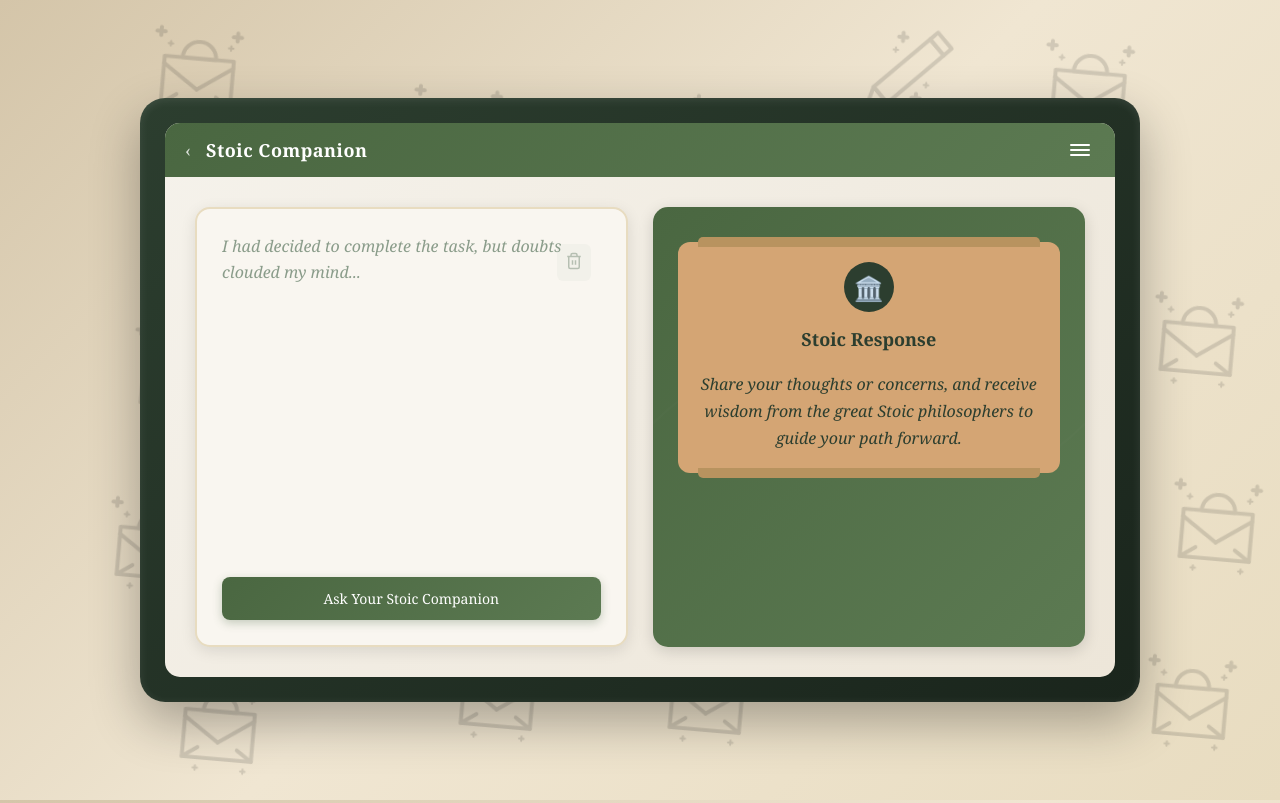
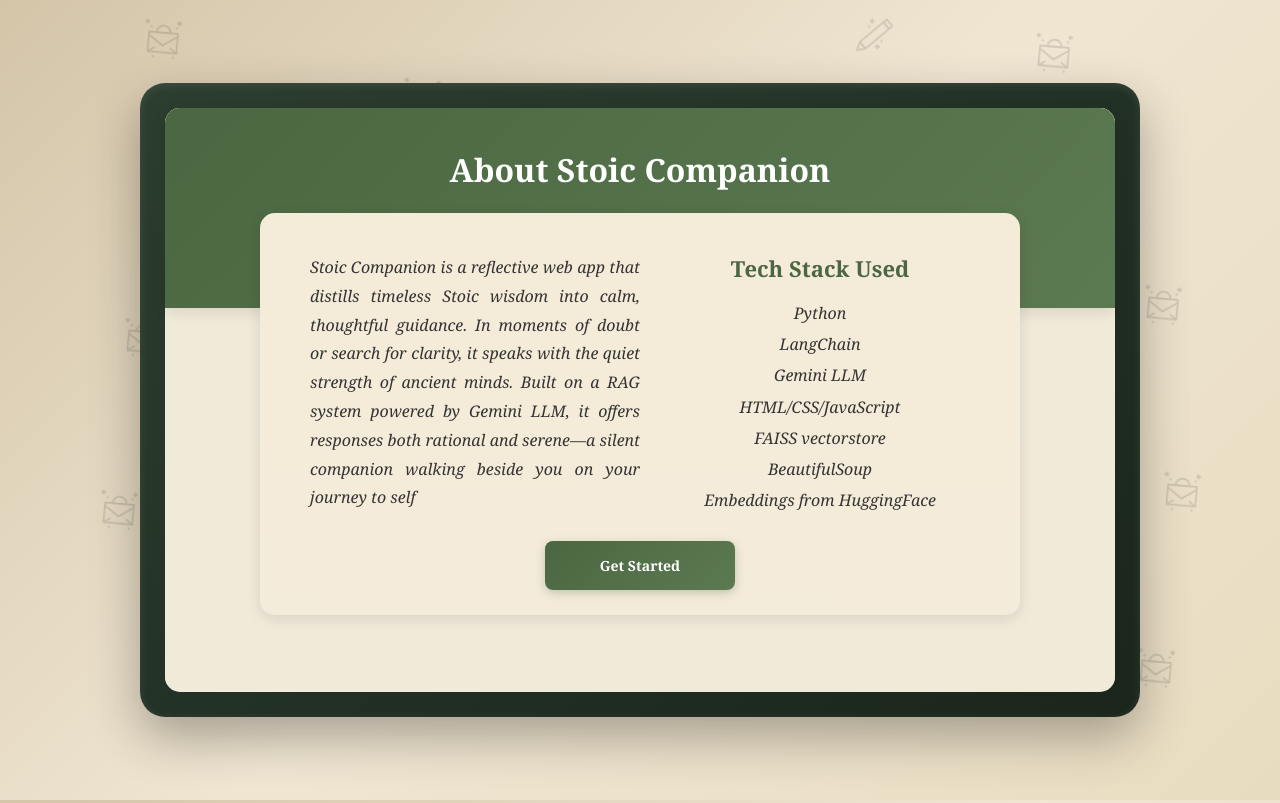
Before and after one commit to Charvi-M/RAG-stoic-companion, a plain HTML site: page frontend/index.html in a window 1280 px wide. Drawn offline with nearby package versions, Linux system fonts and the light colour scheme.

Commit message:
added about screen

```diff
--- a/frontend/app.js
+++ b/frontend/app.js
@@ -43,6 +43,18 @@ async function askStoic() {
         console.error(err);
     }
 }
+
+//Function to change screen
+function changeScreen() {
+    const aboutScreen = document.querySelector('.aboutscreen');
+
+    if (aboutScreen.classList.contains('changeScreen')) {
+        aboutScreen.classList.remove('changeScreen');
+    } else {
+        aboutScreen.classList.add('changeScreen');
+    }
+}
+
 
 // Function to clear the input when dustbin icon is clicked
 function clearInput() {
--- a/frontend/index.html
+++ b/frontend/index.html
@@ -11,10 +11,30 @@
 <body>
     <div class="device-frame">
         <div class="screen">
-
+            <div class="aboutscreen">
+                <div class="aboutgreen"><h1 class="aboutTitle">About Stoic Companion</h1></div>
+                    <div class="aboutcard">
+                        <div style="display: flex;">
+                            <div style="width: 50%;" class="leftabout"> <p class="aboutText">Stoic Companion is a reflective web app that distills timeless Stoic wisdom into calm,
+                                thoughtful guidance. In moments of doubt or search for clarity, it speaks with the quiet strength of ancient minds. Built on a RAG system powered by
+                                Gemini LLM, it offers responses both rational and serene—a silent companion walking beside you on your journey to self</p></div>
+                            <div style="width: 50%;" class="rightabout"><h2 class="stackTitle">Tech Stack Used</h2>
+                                <ul class="stackList">
+                                    <li>Python</li>
+                                    <li>LangChain</li>
+                                    <li>Gemini LLM</li>
+                                    <li>HTML/CSS/JavaScript</li>
+                                    <li>FAISS vectorstore</li>
+                                    <li>BeautifulSoup</li>
+                                    <li>Embeddings from HuggingFace</li>
+                            </div>
+                        </div>
+                        <button class="getstarted" onclick="changeScreen()">Get Started</button>
+                    </div>
+            </div>
             <header class="header">
                 <div class="header-left">
-                    <span class="back-arrow">‹</span>
+                    <span class="back-arrow" onclick="changeScreen()">‹</span>
                     <h1 class="header-title">Stoic Companion</h1>
                 </div>
                  <div class="menu-container">
@@ -69,7 +89,7 @@
                     <div class="scroll-container">
                         <div class="stoic-emblem"></div>
                         <div class="response-title">Stoic Response</div>
-                        <div class="response-text" id="answerBox">
+                        <div class="response-text scroll-hidden" id="answerBox">
                             Share your thoughts or concerns, and receive wisdom from the great Stoic philosophers to guide your path forward.
                         </div>
                     </div>
--- a/frontend/style.css
+++ b/frontend/style.css
@@ -59,8 +59,8 @@ body::after {
 
 .scribble {
   position: absolute;
-  width: 120px;
-  height: 120px;
+  width: 50px;
+  height: 50px;
   background-size: contain;
   background-repeat: no-repeat;
   opacity: 0.15;
@@ -87,6 +87,107 @@ body::after {
     background: linear-gradient(135deg, #f5f2eb 0%, #ede6d9 100%);
     border-radius: 15px;
     overflow: hidden;
+}
+
+.aboutscreen {
+    position: absolute;
+    width:95%;
+    max-width: 1000px;
+    border-radius: 15px;
+    background: #f0ead9;
+    z-index: 1000;
+    height: 92%;
+    align-items: center;
+    justify-content: center;
+    color: #333;
+    transition: opacity 0.3s ease;
+    opacity: 1;
+    visibility: visible;
+}
+
+.aboutgreen {
+    background: linear-gradient(135deg, #4a6741, #5c7a52);
+    color: white;
+    padding: 20px;
+    border-radius: 15px 15px 0 0;
+    box-shadow: 0 4px 15px rgba(0, 0, 0, 0.1);
+    margin-bottom: 20px;
+    height: 200px;
+}
+
+.aboutTitle {
+    font-weight: 700;
+    margin-top: 20px;
+    text-align: center;
+}
+
+.aboutcard{
+    background: linear-gradient(180deg,  #f4ebd8,#f4ecda);
+    border-radius: 15px;
+    padding: 20px;
+    box-shadow: 0 4px 15px rgba(0, 0, 0, 0.1);
+    top: 18%;
+    left: 10%;
+    transform: translate(-50%, -50);
+    position: absolute;
+    width: 80%;
+    text-align: center;
+}
+
+.aboutText {
+    font-size: 16px;
+    line-height: 1.8;
+    text-align: justify;
+    font-style: italic;
+}
+.rightabout {
+    text-align: center;
+}
+.leftabout{
+    padding-left: 30px;
+    padding-top: 20px;
+}
+.stackTitle{
+    font-weight: 700;
+    font-size: 22px;
+    margin-top: 20px;
+    text-align: center;
+    color: #4a6741;
+}
+
+ul {
+    list-style: none;
+    margin-top: 15px;
+}
+
+li {
+    font-size: 16px;
+    line-height: 1.95;
+    font-style: italic;
+}
+
+.getstarted {
+    background: linear-gradient(135deg, #4a6741, #5c7a52);
+    color: white;
+    border: none;
+    padding: 15px 55px;
+    border-radius: 8px;
+    font-family: 'Georgia', serif;
+    font-size: 14px;
+    cursor: pointer;
+    transition: all 0.3s ease;
+    margin-top: 25px;
+    margin-bottom: 5px;
+    font-weight: 600;
+    box-shadow: 0 3px 10px rgba(74, 103, 65, 0.3);
+
+}
+
+.changeScreen{
+    opacity: 0;
+    visibility: hidden;
+    pointer-events: none;
+    transition: opacity 0.3s ease, visibility 0.3s ease;
 }
 
 .header {
@@ -374,6 +475,9 @@ body::after {
     padding: 20px;
     position: relative;
     margin: 10px 0;
+    height: 400px;
+    display: flex;
+    flex-direction: column;
 }
 
 .scroll-container::before {
@@ -431,6 +535,19 @@ body::after {
     font-style: italic;
     word-wrap: break-word;
     overflow-wrap: break-word;
+    flex: 1;
+    overflow-y: auto;
+    padding-right: 8px;
+}
+
+.scroll-hidden {
+  overflow: auto;
+  scrollbar-width: none;       /* Firefox */
+  -ms-overflow-style: none;    /* IE/Edge */
+}
+
+.scroll-hidden::-webkit-scrollbar {
+  display: none;               /* Chrome, Safari */
 }
 
 .loading {
```
Also changed, not shown: 1 other file.
